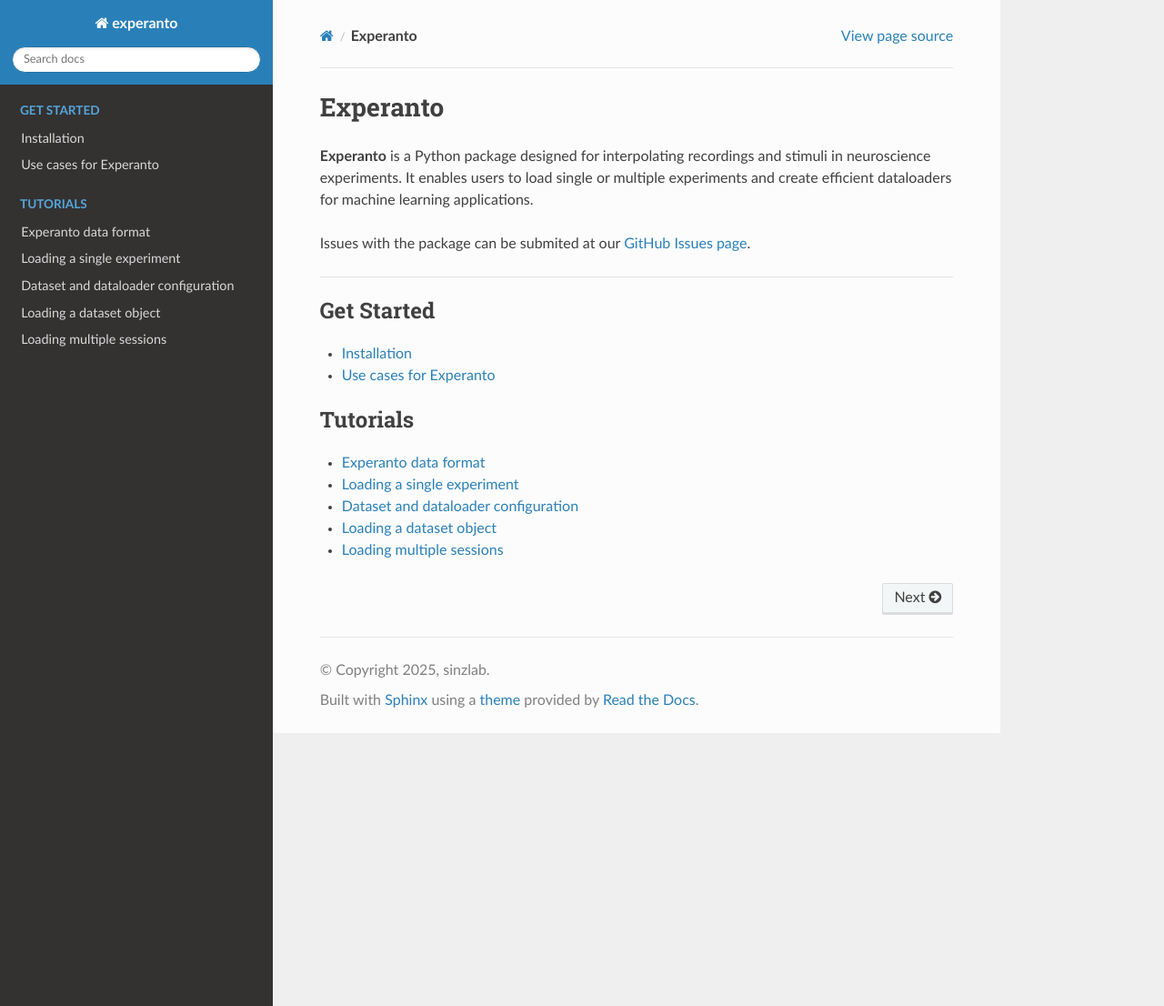
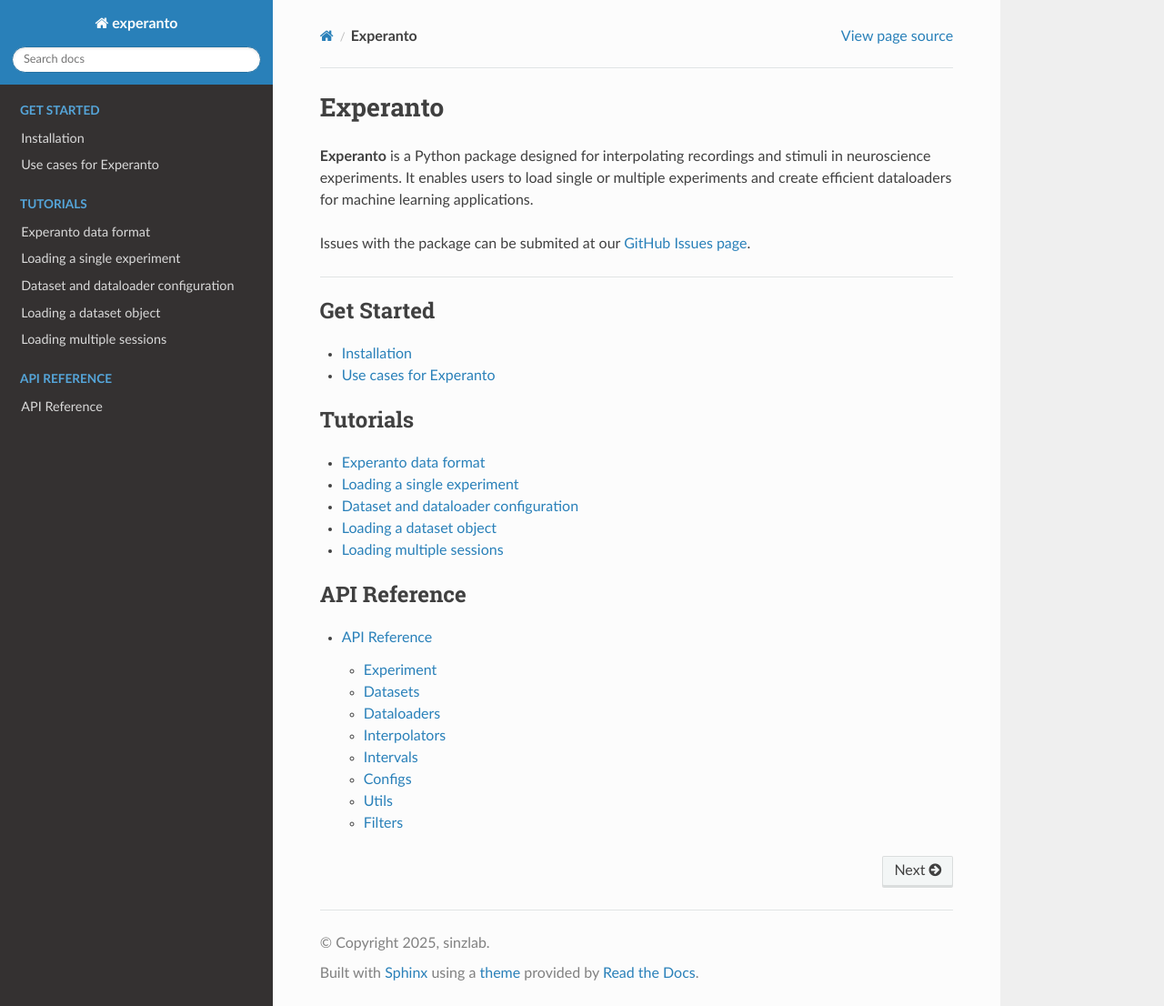
Before and after one commit to sensorium-competition/experanto, a Sphinx documentation site: the page built from docs/source/index.rst, in a window 1280 px wide and 1106 px high. Shown: the whole window at 91% size. Built offline with Sphinx 7.4.7 and the Read the Docs theme 3.1.0, drawn with Linux system fonts in a browser that asks for light colours; part of the change alters nothing that is shown.

Commit message:
docs: add autodoc mock imports and API reference page
- Add autodoc_mock_imports for heavy dependencies (torch, numpy, etc.)
- Create api.rst with single-page API reference for all modules
- Update index.rst to include API Reference section

```diff
--- /dev/null
+++ b/docs/source/api.rst
@@ -0,0 +1,88 @@
+API Reference
+=============
+
+This page contains the API reference for experanto.
+
+Experiment
+----------
+
+.. automodule:: experanto.experiment
+   :members:
+   :undoc-members:
+   :show-inheritance:
+
+Datasets
+--------
+
+.. automodule:: experanto.datasets
+   :members:
+   :undoc-members:
+   :show-inheritance:
+
+Dataloaders
+-----------
+
+.. automodule:: experanto.dataloaders
+   :members:
+   :undoc-members:
+   :show-inheritance:
+
+Interpolators
+-------------
+
+.. automodule:: experanto.interpolators
+   :members:
+   :undoc-members:
+   :show-inheritance:
+
+Intervals
+---------
+
+.. automodule:: experanto.intervals
+   :members:
+   :undoc-members:
+   :show-inheritance:
+
+Configs
+-------
+
+.. automodule:: experanto.configs
+   :members:
+   :undoc-members:
+   :show-inheritance:
+
+Utils
+-----
+
+.. automodule:: experanto.utils
+   :members:
+   :undoc-members:
+   :show-inheritance:
+
+Filters
+-------
+
+.. automodule:: experanto.filters
+   :members:
+   :undoc-members:
+   :show-inheritance:
+
+.. automodule:: experanto.filters.common_filters
+   :members:
+   :undoc-members:
+   :show-inheritance:
+
+.. automodule:: experanto.filters.gaze_filters
+   :members:
+   :undoc-members:
+   :show-inheritance:
+
+.. automodule:: experanto.filters.responses_filters
+   :members:
+   :undoc-members:
+   :show-inheritance:
+
+.. automodule:: experanto.filters.treadmill_filters
+   :members:
+   :undoc-members:
+   :show-inheritance:
--- a/docs/source/conf.py
+++ b/docs/source/conf.py
@@ -60,6 +60,22 @@ autodoc_default_options = {
 autodoc_typehints = "description"
 autodoc_typehints_description_target = "documented"
 
+# Mock heavy imports that aren't needed for documentation generation
+autodoc_mock_imports = [
+    "torch",
+    "torchvision",
+    "numpy",
+    "scipy",
+    "cv2",
+    "pandas",
+    "hydra",
+    "omegaconf",
+    "jaxtyping",
+    "plotly",
+    "optree",
+    "rootutils",
+]
+
 # -- Intersphinx settings (cross-references to external docs) ----------------
 # https://www.sphinx-doc.org/en/master/usage/extensions/intersphinx.html
 
--- a/docs/source/index.rst
+++ b/docs/source/index.rst
@@ -23,3 +23,9 @@ Issues with the package can be submited at our `GitHub Issues page <https://gith
    concepts/demo_configs
    concepts/demo_dataset
    concepts/demo_multisession
+
+.. toctree::
+   :maxdepth: 2
+   :caption: API Reference
+
+   api
```
